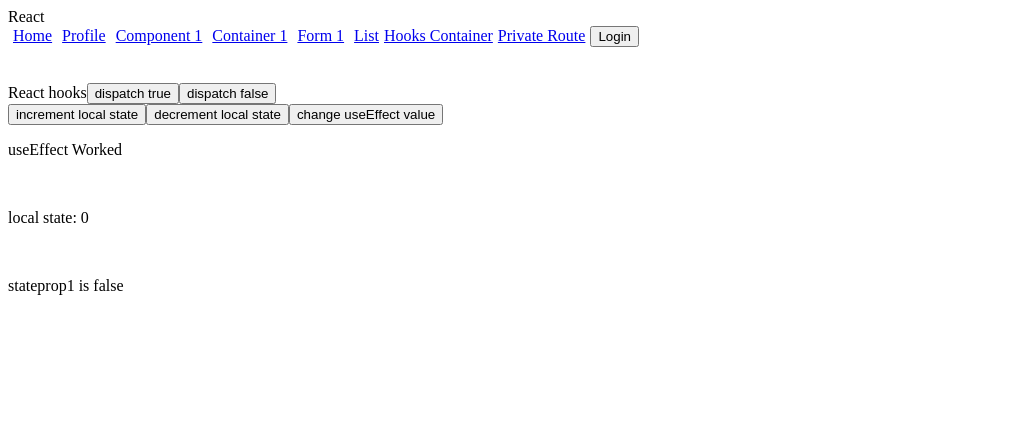
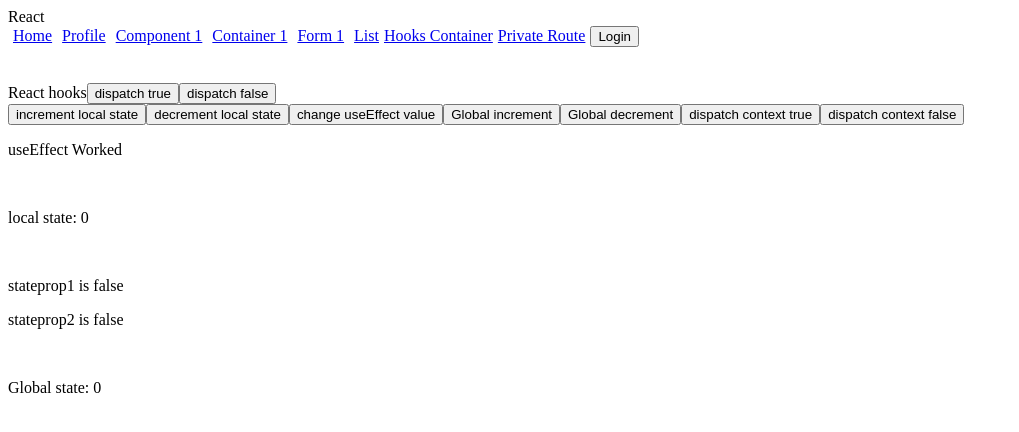
Before and after one commit to Javierz299/react-hooks, a React (Create React App) app: page /hookscontainer in a window 1280 px wide. Shown: the top 432 px of the page, without its empty margins (0-1019 px from the left). Built offline with nearby package versions, Linux system fonts and the light colour scheme; what auth0-js would draw is missing.

Commit message:
global state with context provider and reducer. state does not change when going to a different component then back to the original

```diff
--- a/src/App.js
+++ b/src/App.js
@@ -1,14 +1,49 @@
-import React from 'react';
+import React, { useState, useReducer } from 'react';
 import Routes from './routes';
-
+import Context from './utils/context'
+import * as Reducer from './store/hooks_state/hooks_reducer'
+import * as ACTIONS from './store/actions/actions'
 
 //main app
 const App = () => {
 
+  const [stateGlobal, setStateGlobal] = useState(0)
+
+  const [stateContextGlobal, dispatchContextGlobal] = useReducer(Reducer.HooksReducer, Reducer.intialState)
+
+  const incrementGlobalState = () => {
+    setStateGlobal(stateGlobal + 1)
+  }
+
+  const decrementGlobalState = () => {
+    setStateGlobal(stateGlobal - 1)
+  }
+
+  const handleContextDispatchTrue = () => {
+    //dispatch(ACTIONS.SUCCESS)
+    //dispatch(type: "SUCCESS")
+    dispatchContextGlobal(ACTIONS.success())
+}
+
+const handleContextDispatchFalse = () => {
+    dispatchContextGlobal(ACTIONS.failure())
+}
+
+
     return(
       <div>
-      React
-      <Routes />
+        React
+        <Context.Provider value={{
+          valueGlobalState: stateGlobal,
+          addGlobalValue: () => incrementGlobalState(),
+          decGlobalValue: () => decrementGlobalState(),
+
+          reducerGlobalState: stateContextGlobal.stateprop2,
+          dispatchContextTrue: () => handleContextDispatchTrue(),
+          dispatchContextFalse: () => handleContextDispatchFalse(),
+        }}>
+           <Routes />
+        </Context.Provider>
       </div>
     )
 }
--- a/src/hooks/hooks_container1.js
+++ b/src/hooks/hooks_container1.js
@@ -1,8 +1,12 @@
-import React, { useState, useEffect, useReducer } from 'react'
+import React, { useState, useEffect, useReducer,useContext } from 'react'
 import * as Reducer from '../store/hooks_state/hooks_reducer'
 import * as ACTIONS from '../store/actions/actions'
+import Context from '../utils/context'
 
 const HooksContainer1 = () => {
+    const context = useContext(Context)
+
+    console.log(context)
 
     //const stateValue = useState(0)[0]
     //const setValue = useState(0)[1]
@@ -48,7 +52,14 @@ const HooksContainer1 = () => {
             <br />
             <button onClick={() => incrementValue()}>increment local state</button>
             <button onClick={() => decrementValue()}>decrement local state</button>
+
             <button onClick={() => changeuseEffectValue()}>change useEffect value</button>
+
+            <button onClick={() => context.addGlobalValue()}>Global increment</button>
+            <button onClick={() => context.decGlobalValue()}>Global decrement</button>
+
+            <button onClick={() => context.dispatchContextTrue()}>dispatch context true</button>
+            <button onClick={() => context.dispatchContextFalse()}>dispatch context false</button>
             <br />
             <div>
                {useEffectValue
@@ -61,8 +72,13 @@ const HooksContainer1 = () => {
                 {state.stateprop1
                     ? <p> stateprop1 is true</p>
                     : <p>stateprop1 is false</p>
-
                 }
+                {context.reducerGlobalState
+                ? <p>stateprop2 is true</p>
+                : <p>stateprop2 is false</p>
+                }
+                <br />
+            <p>Global state: {context.valueGlobalState}</p>
             </div>
         </div>
 
--- a/src/store/hooks_state/hooks_reducer.js
+++ b/src/store/hooks_state/hooks_reducer.js
@@ -2,6 +2,7 @@ import * as ACTION_TYPES from '../actions/action_types'
 
 export const intialState = {
     stateprop1: false,
+    stateprop2: false,
 }
 
 export const HooksReducer = (state = intialState, action) => {
@@ -9,12 +10,14 @@ export const HooksReducer = (state = intialState, action) => {
         case ACTION_TYPES.SUCCESS:
             return {
                 ...state,
-                stateprop1: true
+                stateprop1: true,
+                stateprop2: true,
             }
         case ACTION_TYPES.FAILURE:
             return {
                 ...state,
-                stateprop1: false
+                stateprop1: false,
+                stateprop2: false,
             }
         default:
             return state
--- /dev/null
+++ b/src/utils/context.js
@@ -0,0 +1,7 @@
+import React from 'react'
+
+const Context = React.createContext({
+    prop1: false,
+})
+
+export default Context
```
